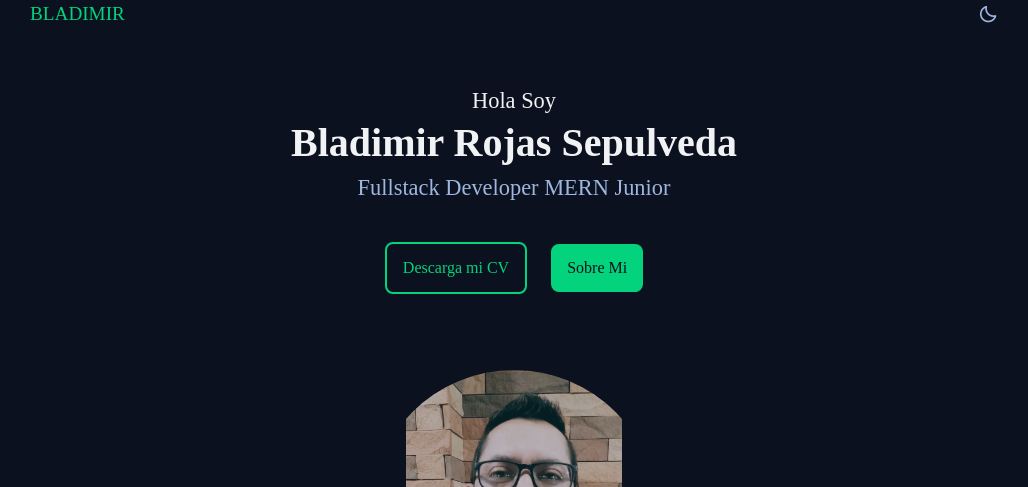
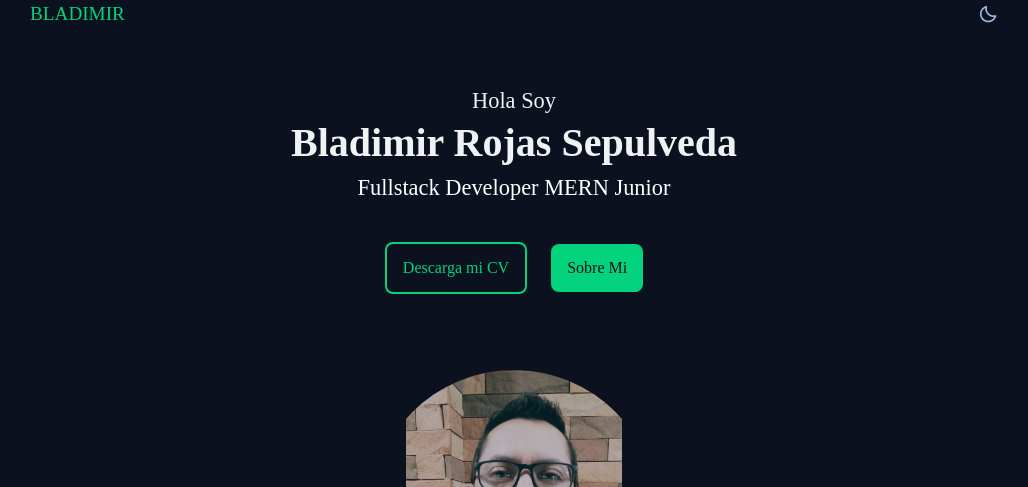
Before and after one commit to BLADIMIR82/Bladimir-Rojas-Porfolio, a plain HTML site: page index.html in a window 1280 px wide. Shown: the top 487 px of the page, without its empty margins (126-1154 px from the left). Drawn offline with nearby package versions, Linux system fonts and the light colour scheme; files whose address does not match are found by name; a web font is replaced by a local one.

Commit message:
color title

```diff
--- a/css/index.css
+++ b/css/index.css
@@ -358,7 +358,7 @@ body.light-theme {
 }
 
 .home__education {
-  color: var(--text-color);
+  color: white;
   margin-bottom: 2.5rem;
 }
 
```
